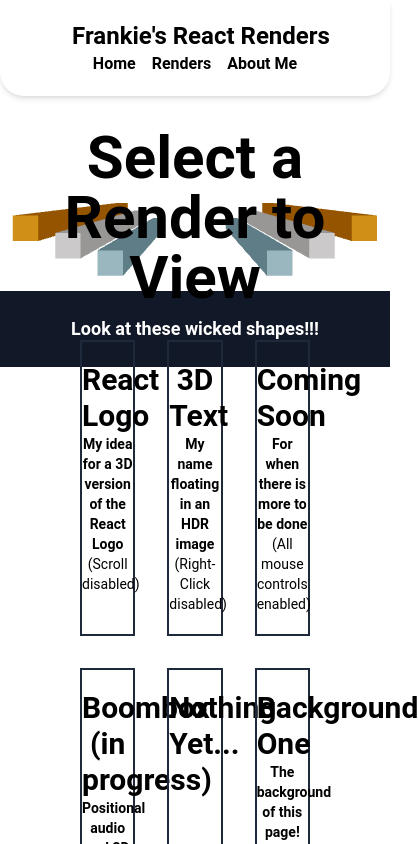
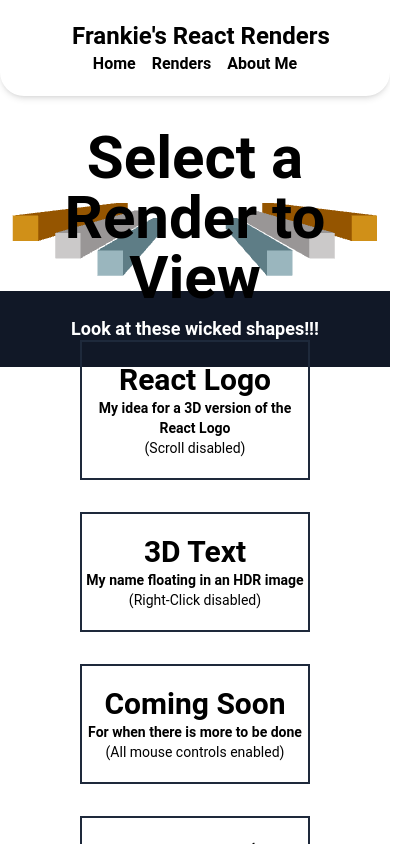
Before and after one commit to Bonyony/my-react-renders, a React (Vite) app: page /renders in a window 390 px wide. Shown: the top 844 px of the page, 418 px wide, since content can reach past the window. Built offline with nearby package versions, Linux system fonts and the light colour scheme; the HTML template or start-up script is replaced by a standard one.

Commit message:
made the loading screen nicer

```diff
--- a/src/components/Loading.jsx
+++ b/src/components/Loading.jsx
@@ -2,9 +2,11 @@
 
 const Loading = () => {
   return (
-    <div className="h-screen w-screen text-center justify-center flex flex-col">
-      <h1 className="font-bold text-8xl">LOADING...</h1>
-      <p className="font-thin">Oobi Goobi Goo.</p>
+    <div className="h-screen text-center justify-center flex flex-col">
+      <h1 className="animate-bounce font-bold text-3xl sm:text-5xl md:text-8xl text-sky-500">
+        LOADING...
+      </h1>
+      <p className="font-thin ">Oobi Goobi Goo.</p>
     </div>
   );
 };
--- a/src/pages/RenderSelect.jsx
+++ b/src/pages/RenderSelect.jsx
@@ -11,7 +11,7 @@
         </h1>
 
         {/* Possibly add bg-white to the link buttons? Can obscure the animation, which depends on what it ends up as */}
-        <div className="grid grid-cols-3 gap-8 my-8 mx-16">
+        <div className="grid grid-cols-1 md:grid-cols-2 lg:grid-cols-3 gap-8 my-8 mx-16">
           <Link
             to="/renders/logo"
             className="text-center  border-slate-800 border-2 py-5 gap-3 text-3xl font-bold hover:bg-blue-900 hover:text-white transition-all duration-200"
```
Also changed, not shown: src/pages/AboutMe.jsx (+7 -2 lines).
